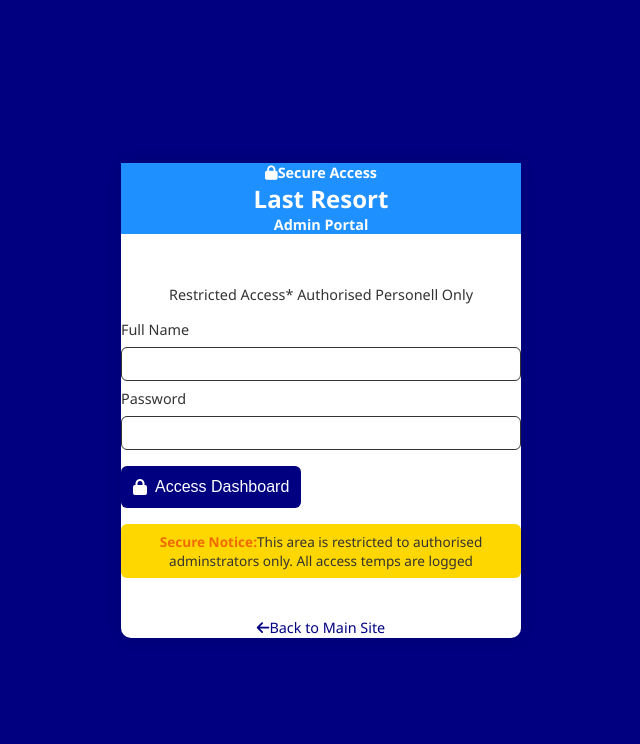
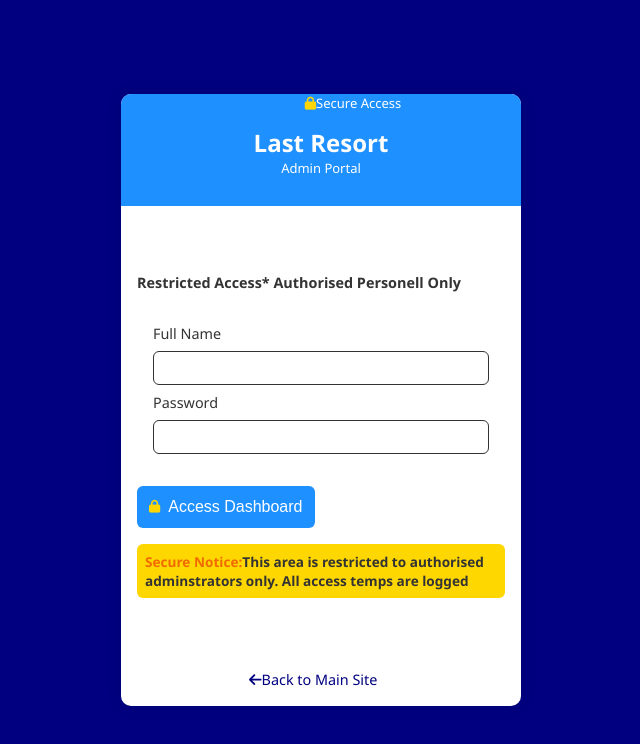
Before and after one commit to lauryn06/Admin-E-commerce, a plain HTML site: page index.html in a window 1280 px wide. Shown: the whole page, without its empty margins (319-959 px from the left). Drawn offline with Linux system fonts and the light colour scheme.

Commit message:
finishing admin styling

```diff
--- a/index.html
+++ b/index.html
@@ -10,7 +10,7 @@
 <body class="logbody">
     <section class="logPage">
         <div class="header">
-            <p><i class="fas fa-lock"></i>Secure Access</p>
+            <p class="secure"><i class="fas fa-lock"></i>Secure Access</p>
             <h1>Last Resort</h1>
             <p>Admin Portal</p>
         </div>
@@ -28,7 +28,7 @@
             <p><b>Secure Notice:</b>This area is restricted to authorised adminstrators only. All access temps are logged</p>
         </div>
         <div class="foot">
-<a href="#"><i class="fas fa-arrow-left"></i>Back to Main Site</a>
+<a href="#" id="back"><i class="fas fa-arrow-left"></i>Back to Main Site</a>
         </div>
     </section>
     <script src="script.js"></script>
--- a/style.css
+++ b/style.css
@@ -1,39 +1,4 @@
-/* :root{
---navBar: #1E90FF;
---icons:  #000080;
---icons2:  #F06A00;
---letters:#333333;
---lines: #000000;
---background: #FFFFFF;
 
-}
-*{
-    padding: 0;
-    margin : 0;
-    box-sizing: border-box;
-}
-.creditials{
-    display: flex;
-    flex-direction: column;
-}
-.logbody{
-    width: 100vw;
-    height: 100vh;
-    background-color: var(--icons);
-    display: flex;
-    flex-direction: column;
-    justify-content: center;
-    align-items: center;
-}
-.logPage{
-    width: 15rem;
-    background-color: var(--background);
-    border-radius: 10px;
-    box-shadow: 0 0 10px rgba(0,0,0,0.1);
-    display: flex;
-    flex-direction: column;
-    align-items: center;
-} */
  :root {
   --primary: #000080;
   --navBar: #1E90FF;
@@ -70,32 +35,51 @@ body.logbody {
   display: flex;
   flex-direction: column;
   gap: 1.5rem;
-  text-align: center;
+
+}
+.body, .creditials, .foot{
+  padding: 1rem;
+}
+.fa-lock{
+  color: var(--warning);
 }
 .header{
 background-color: var(--navBar);
 color: var(--text-light);
+height: 7rem;
+border-top-left-radius: 0.625rem;
+border-top-right-radius:0.625rem;
 }
-
-.header p {
-  font-size: 0.9rem;
+.secure{
+  margin-left: 11rem;
+  border-radius: 1rem;
+  width: 7rem;
+  height: 2rem;
+}
+.header p{
   color: var(--text-light);
-  font-weight: bold;
+  font-size: small;
+  text-align: center;
 }
-
 .header h1 {
   font-size: 1.5rem;
   color: var(--text-light);
+  text-align: center;
+}
+.back {
+  text-align: center;
 }
 
 .body h1 {
   font-size: 1.2rem;
   color: var(--text-light);
+  text-align: center;
 }
 
 .body p {
   font-size: 0.9rem;
   color: var(--text-dark);
+  font-weight: bold;
 }
 
 .creditials {
@@ -122,7 +106,7 @@ button.AdminLogin {
   margin-top: 1rem;
   padding: 0.75rem;
   font-size: 1rem;
-  background-color: var(--primary);
+  background-color: var(--navBar);
   color: var(--text-light);
   border: none;
   border-radius: 0.375rem;
@@ -134,7 +118,7 @@ button.AdminLogin {
 }
 
 button.AdminLogin i {
-  font-size: 1rem;
+  font-size: 0.8rem;
 }
 
 .body b {
@@ -155,6 +139,7 @@ button.AdminLogin i {
   text-decoration: none;
   display: inline-block;
   margin-top: 1rem;
+  padding-left: 7rem;
 }
 
 @media screen and (max-width: 480px) {
```
